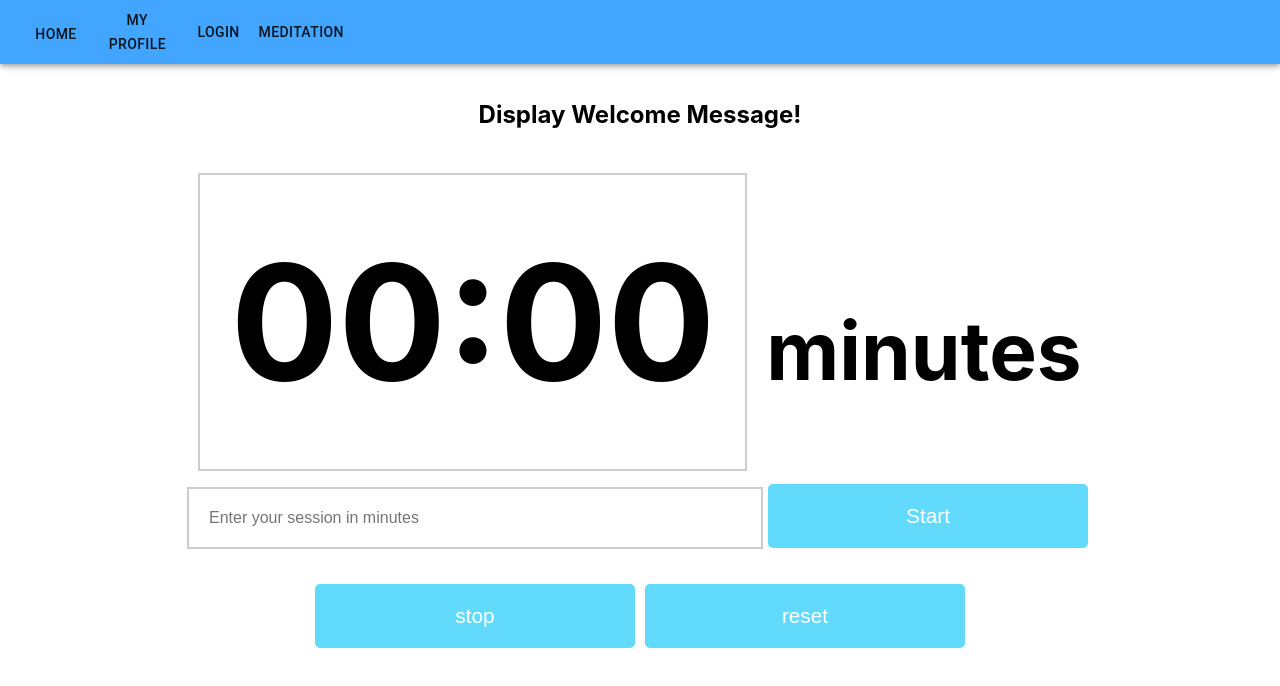
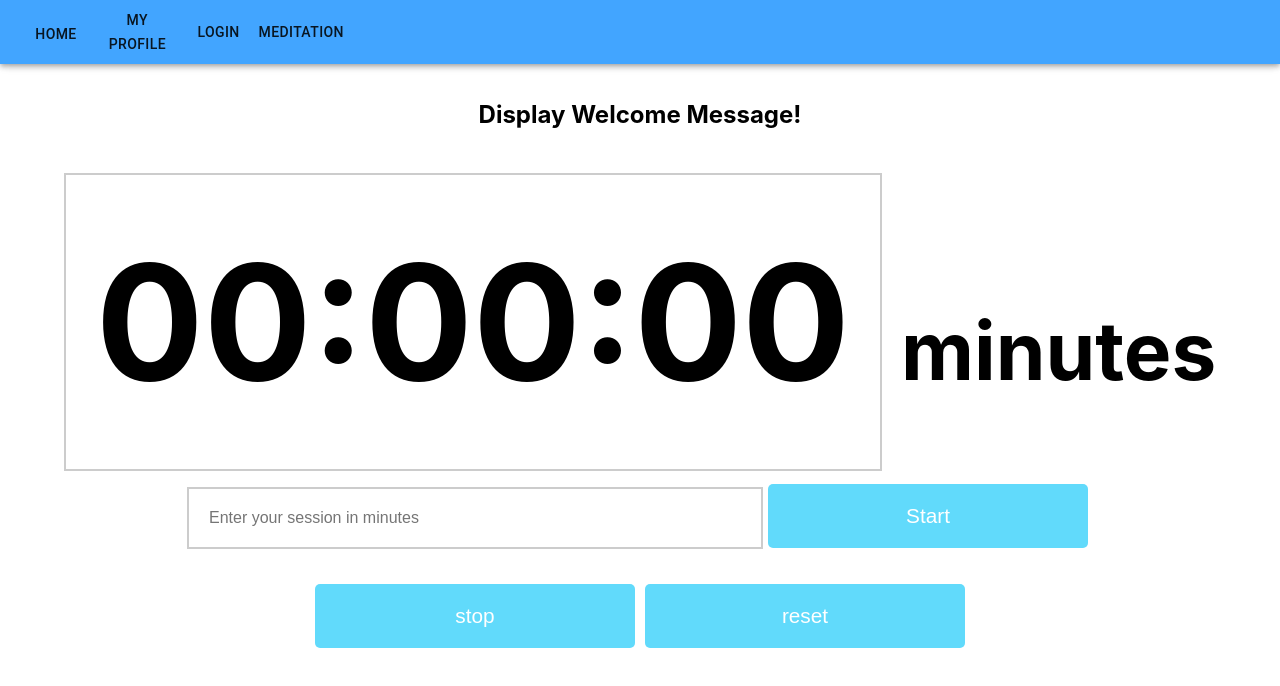
Before and after one commit to LaunchCodeLiftoffProjects/meditation-app-ui, a React (Create React App) app: page /meditation in a window 1280 px wide. Shown: the top 686 px of the page. Built offline with nearby package versions, Linux system fonts and the light colour scheme.

Commit message:
fix does't have hour when minutes above 60

```diff
--- a/src/pages/clock.jsx
+++ b/src/pages/clock.jsx
@@ -3,10 +3,14 @@ import React from 'react';
 export default class Clock extends React.Component {
   format(time) {
     let seconds = time % 60;
-    let minutes = Math.floor(time / 60);
+    //let minutes = Math.floor(time / 60);
+    let reminder = Math.floor(time / 60);
+    let hours= Math.floor(reminder / 60);
+    let minutes = reminder % 60;
+    hours =  hours.toString().length === 1 ? "0" +  hours :  hours;
     minutes = minutes.toString().length === 1 ? "0" + minutes : minutes;
     seconds = seconds.toString().length === 1 ? "0" + seconds : seconds;
-    return  minutes + ':' + seconds;
+    return  hours + ':' +minutes + ':' + seconds;
   }
   render () {
     const {time} = this.props;
```
Also changed, not shown: 1 other file (tests, documents, lock files or other folders).
